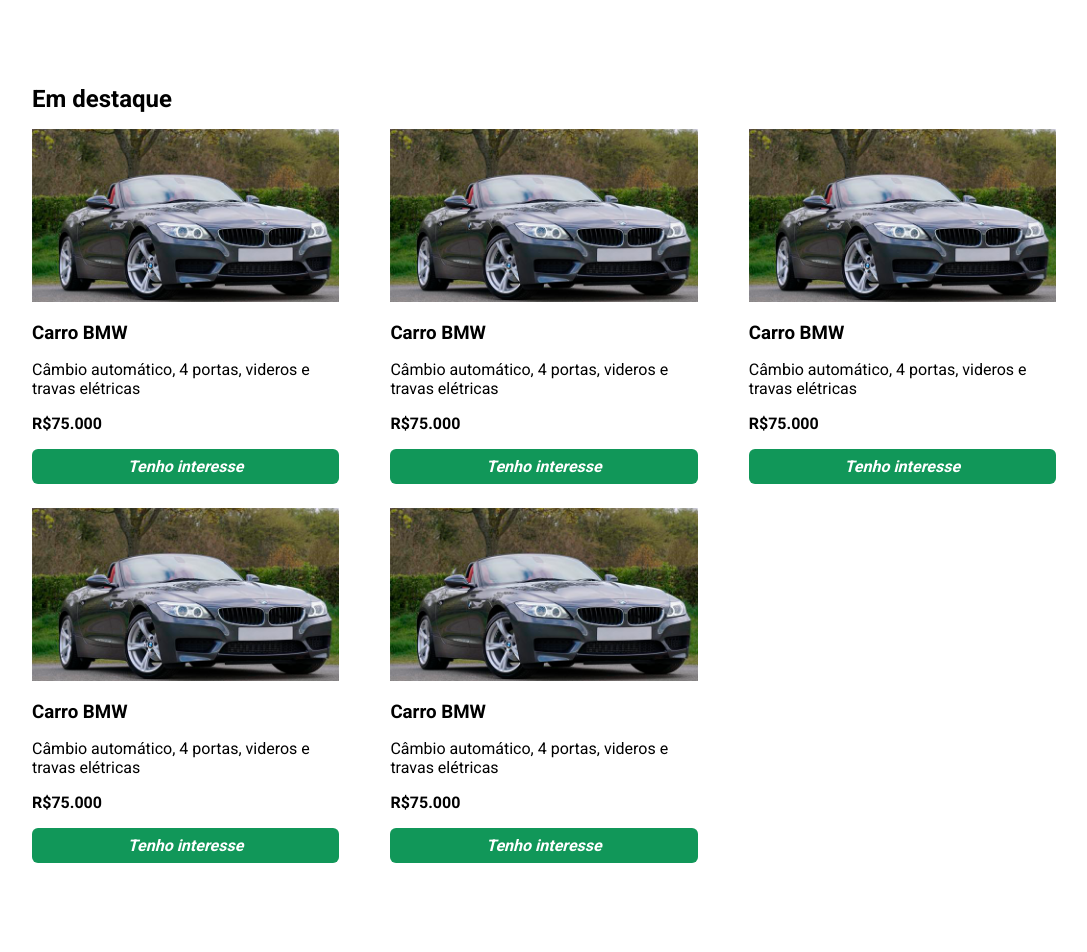
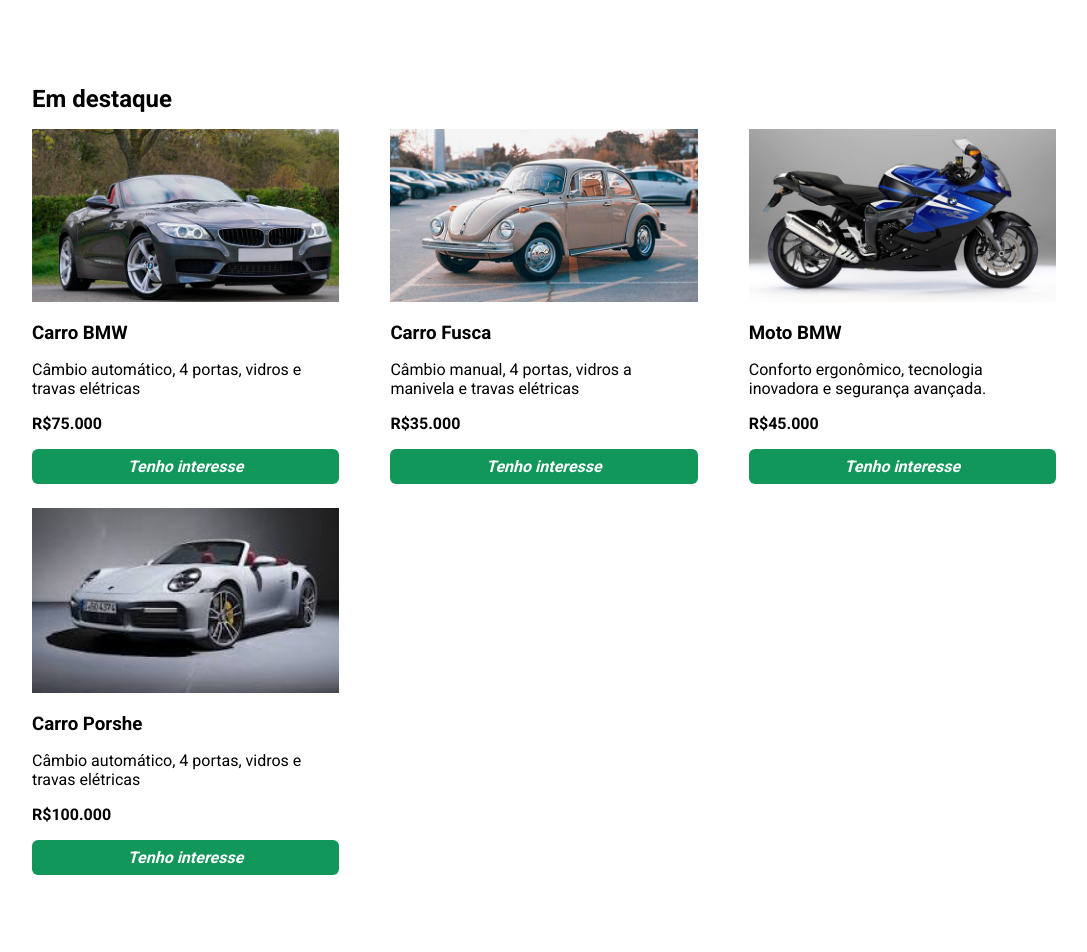
Before and after one commit to rbtzinn/projeto_jqueryplugin, a plain HTML site: page index.html in a window 1280 px wide. Shown: the part 660-1612 px from the top of the page, without its empty margins (96-1183 px from the left). Drawn offline with nearby package versions, Linux system fonts and the light colour scheme.

Commit message:
adicionando mais alguns produtos

```diff
--- a/index.html
+++ b/index.html
@@ -69,45 +69,36 @@
                 <li>
                     <img src="images/carro-bmw.png" alt="">
                     <h3>Carro BMW</h3>
-                    <p>Câmbio automático, 4 portas, videros e travas elétricas</p>
+                    <p>Câmbio automático, 4 portas, vidros e travas elétricas</p>
                     <div class="price">
                         <strong>R$75.000</strong>
                     </div>
                     <button type="button">Tenho interesse</button>
                 </li>
                 <li class="item-central">
-                    <img src="images/carro-bmw.png" alt="">
-                    <h3>Carro BMW</h3>
-                    <p>Câmbio automático, 4 portas, videros e travas elétricas</p>
+                    <img src="images/fusca.png" alt="">
+                    <h3>Carro Fusca</h3>
+                    <p>Câmbio manual, 4 portas, vidros a manivela e travas elétricas</p>
                     <div class="price">
-                        <strong>R$75.000</strong>
+                        <strong>R$35.000</strong>
                     </div>
                     <button type="button">Tenho interesse</button>
                 </li>
                 <li>
-                    <img src="images/carro-bmw.png" alt="">
-                    <h3>Carro BMW</h3>
-                    <p>Câmbio automático, 4 portas, videros e travas elétricas</p>
+                    <img src="images/moto-bmw.png" alt="">
+                    <h3>Moto BMW</h3>
+                    <p>Conforto ergonômico, tecnologia inovadora e segurança avançada.</p>
                     <div class="price">
-                        <strong>R$75.000</strong>
+                        <strong>R$45.000</strong>
                     </div>
                     <button type="button">Tenho interesse</button>
                 </li>
                 <li>
-                    <img src="images/carro-bmw.png" alt="">
-                    <h3>Carro BMW</h3>
-                    <p>Câmbio automático, 4 portas, videros e travas elétricas</p>
+                    <img src="images/porshe.jpg" alt="">
+                    <h3>Carro Porshe</h3>
+                    <p>Câmbio automático, 4 portas, vidros e travas elétricas</p>
                     <div class="price">
-                        <strong>R$75.000</strong>
-                    </div>
-                    <button type="button">Tenho interesse</button>
-                </li>
-                <li class="item-central">
-                    <img src="images/carro-bmw.png" alt="">
-                    <h3>Carro BMW</h3>
-                    <p>Câmbio automático, 4 portas, videros e travas elétricas</p>
-                    <div class="price">
-                        <strong>R$75.000</strong>
+                        <strong>R$100.000</strong>
                     </div>
                     <button type="button">Tenho interesse</button>
                 </li>
@@ -122,7 +113,7 @@
                 <li>
                     <img src="images/carro-bmw.png" alt="">
                     <h3>Carro BMW</h3>
-                    <p>Câmbio automático, 4 portas, videros e travas elétricas</p>
+                    <p>Câmbio automático, 4 portas, vidros e travas elétricas</p>
                     <div class="price">
                         <del>R$ 100.000,00</del>
                         <strong> R$75.000</strong>
@@ -132,7 +123,7 @@
                 <li class="item-central">
                     <img src="images/carro-bmw.png" alt="">
                     <h3>Carro BMW</h3>
-                    <p>Câmbio automático, 4 portas, videros e travas elétricas</p>
+                    <p>Câmbio automático, 4 portas, vidros e travas elétricas</p>
                     <div class="price">
                         <del>R$ 100.000,00</del>
                         <strong> R$75.000</strong>
@@ -142,7 +133,7 @@
                 <li>
                     <img src="images/carro-bmw.png" alt="">
                     <h3>Carro BMW</h3>
-                    <p>Câmbio automático, 4 portas, videros e travas elétricas</p>
+                    <p>Câmbio automático, 4 portas, vidros e travas elétricas</p>
                     <div class="price">
                         <del>R$ 100.000,00</del>
                         <strong> R$75.000</strong>
@@ -152,7 +143,7 @@
                 <li>
                     <img src="images/carro-bmw.png" alt="">
                     <h3>Carro BMW</h3>
-                    <p>Câmbio automático, 4 portas, videros e travas elétricas</p>
+                    <p>Câmbio automático, 4 portas, vidros e travas elétricas</p>
                     <div class="price">
                         <del>R$ 100.000,00</del>
                         <strong> R$75.000</strong>
@@ -162,7 +153,7 @@
                 <li class="item-central">
                     <img src="images/carro-bmw.png" alt="">
                     <h3>Carro BMW</h3>
-                    <p>Câmbio automático, 4 portas, videros e travas elétricas</p>
+                    <p>Câmbio automático, 4 portas, vidros e travas elétricas</p>
                     <div class="price">
                         <del>R$ 100.000,00</del>
                         <strong> R$75.000</strong>
--- a/main.css
+++ b/main.css
@@ -97,6 +97,7 @@
 
 .lista-veiculos li img {
     max-width: 100%;
+    width: 100%;
 }
 
 .lista-veiculos li h3 {
```
Also changed, not shown: images/porshe.jpg (added).
